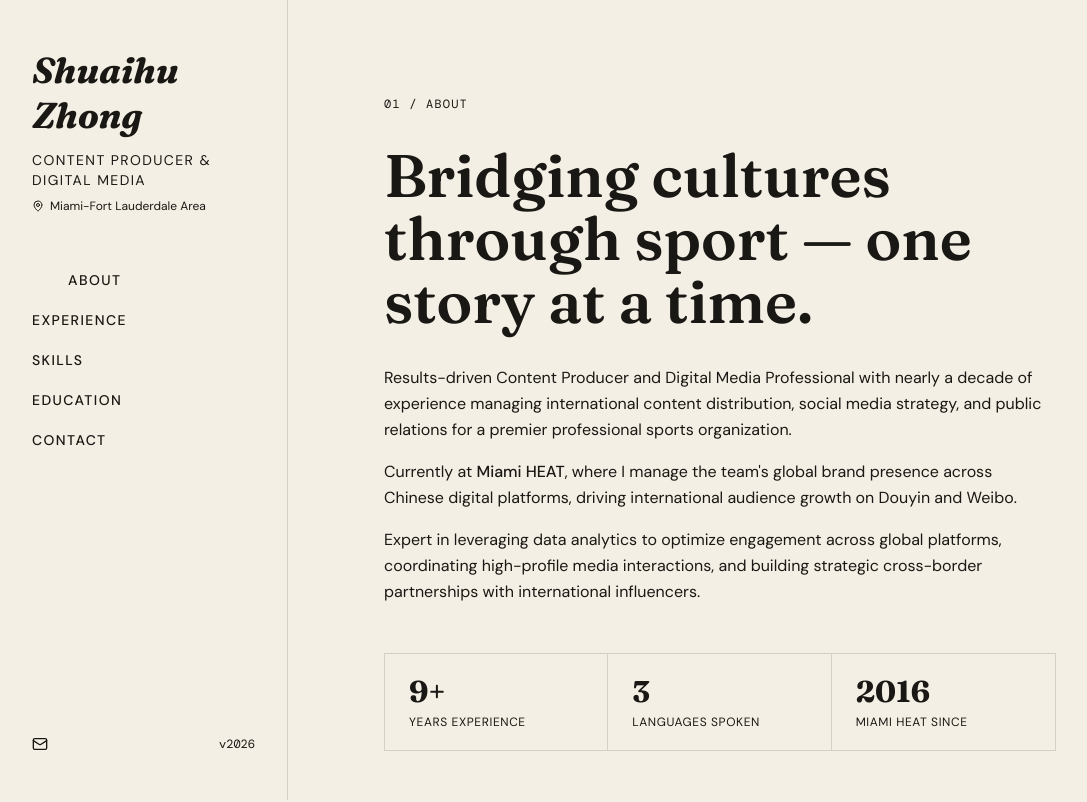
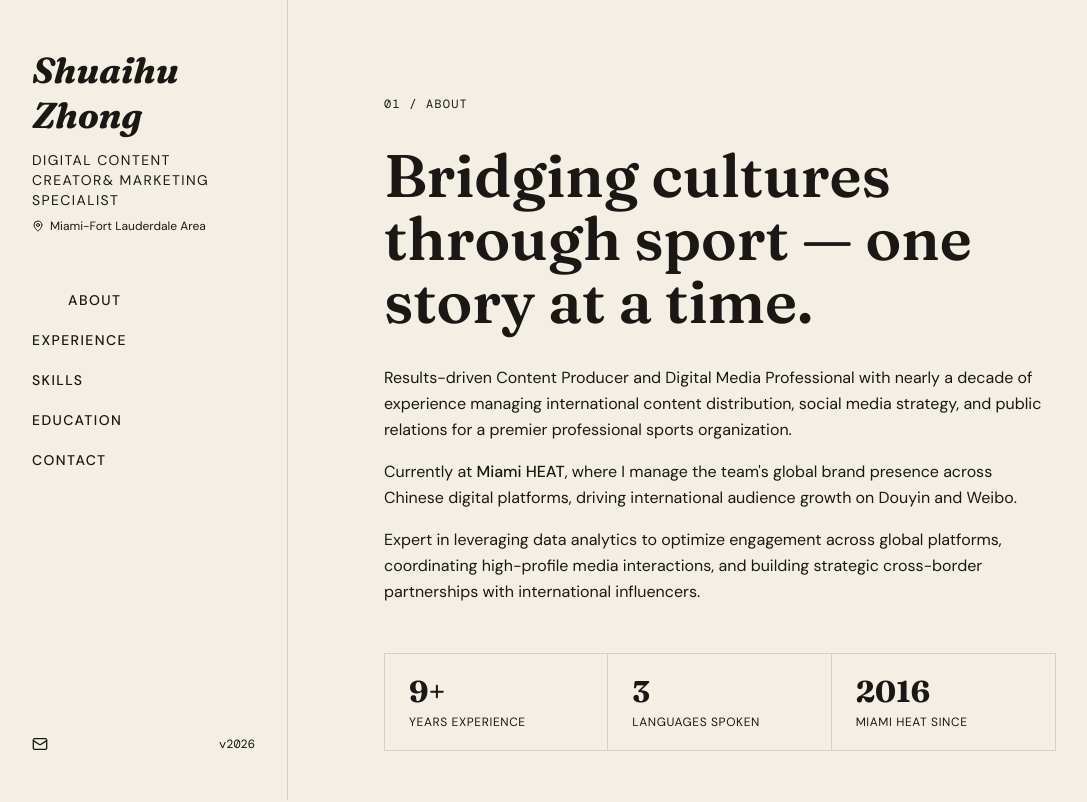
Before and after one commit to Zzsh19/Personal-Portfolio, a React (Vite) app: page / in a window 1280 px wide. Shown: the top 802 px of the page, without its empty margins (0-1087 px from the left). Built offline with nearby package versions, Linux system fonts and the light colour scheme.

Commit message:
Update App.tsx

```diff
--- a/src/app/App.tsx
+++ b/src/app/App.tsx
@@ -129,7 +129,7 @@ export default function App() {
                 Zhong
               </h1>
               <p className="text-sm text-muted-foreground uppercase tracking-widest mt-3">
-                Content Producer & Digital Media
+                Digital Content Creator& Marketing Specialist
               </p>
               <div className="flex items-center gap-1.5 mt-2 text-muted-foreground text-xs">
                 <MapPin size={12} />
```
